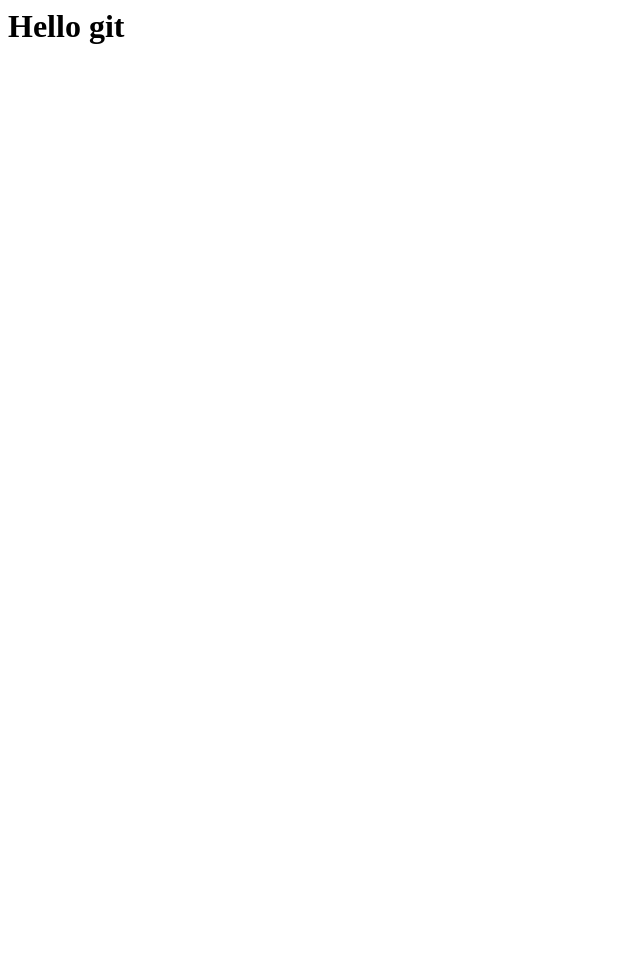
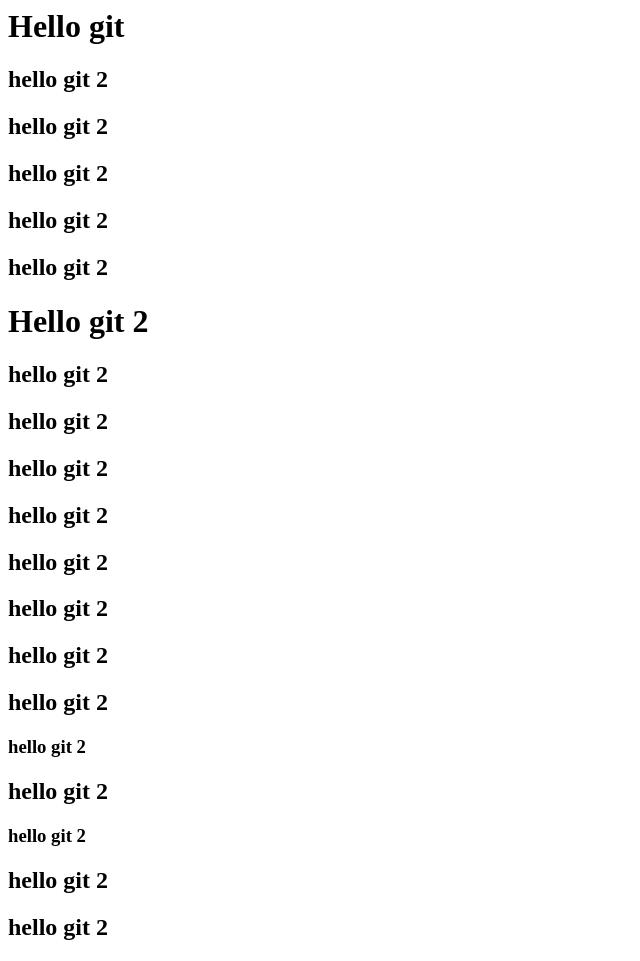
Before and after one commit to Svetka99/gitlists, a plain HTML site: page index.html in a window 1280 px wide. Shown: the whole page, without its empty margins (0-640 px from the left). Before the commit the page ends 800 px from the top, so only its background shows below. Drawn offline with Linux system fonts and the light colour scheme.

Commit message:
6th commit

```diff
--- a/index.html
+++ b/index.html
@@ -1,8 +1,28 @@
 <html>
 <head>
-
+    <title> title</title>
 </head>
 <body>
     <h1>Hello  git</h1>
+    <h2>hello git 2</h2>
+    <h2>hello git 2</h2>
+    <h2>hello git 2</h2>
+    <h2>hello git 2</h2>
+    <h2>hello git 2</h2>
+    <h1>Hello git 2</h1>
+    <h2>hello git 2</h2>
+    <h2>hello git 2</h2>
+    <h2>hello git 2</h2>
+    <h2>hello git 2</h2>
+    <h2>hello git 2</h2>
+    <h2>hello git 2</h2>
+    <h2>hello git 2</h2>
+    <h2>hello git 2</h2>
+    <h3>hello git 2</h3>
+    <h2>hello git 2</h2>
+    <h3>hello git 2</h3>
+    <h2>hello git 2</h2>
+    <h2>hello git 2</h2>
+
 </body>
 </html>
```
Also changed, not shown: 1 other file.
